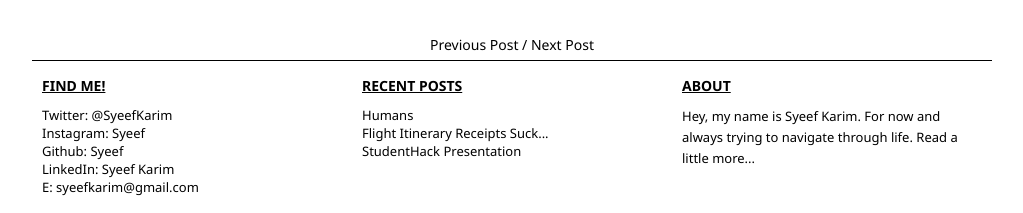
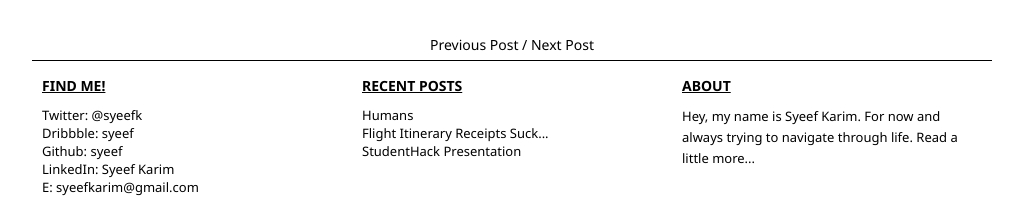
Before and after one commit to syeef/syeefkarim-2016-v0, a Jekyll site: the page built from _posts/2014-01-09-studenthack-presentation.md, in a window 1280 px wide. Shown: the part 701-914 px from the top of the page, without its empty margins (128-1151 px from the left). Built offline with Jekyll 4.4.1, drawn with Linux system fonts in a browser that asks for light colours.

Commit message:
update post fotter to include correct links

```diff
--- a/_includes/post_footer.html
+++ b/_includes/post_footer.html
@@ -18,9 +18,9 @@
 			<div class="one-third column">
 				<h1 id="footer-title">Find Me!</h1>
 					<ul>
-						<li>Twitter: <a href="http://www.twitter.com/syeefkarim" target="_blank">@SyeefKarim</a></li>
-						<li>Instagram: <a href="http://www.instagram.com/syeef" target="_blank">Syeef</a></li>
-						<li>Github: <a href="http://www.github.com/syeef" target="_blank">Syeef</a></li>
+						<li>Twitter: <a href="http://www.twitter.com/syeefk" target="_blank">@syeefk</a></li>
+						<li>Dribbble: <a href="http://www.dribbble.com/syeef" target="_blank">syeef</a></li>
+						<li>Github: <a href="http://www.github.com/syeef" target="_blank">syeef</a></li>
 						<li>LinkedIn: <a href="http://uk.linkedin.com/in/syeefkarim/" target="_blank">Syeef Karim</a></li>
 						<li>E: <a href="mailto:syeefkarim@gmail.com" target="_blank">syeefkarim@gmail.com</a></li>
 					</ul>
```
